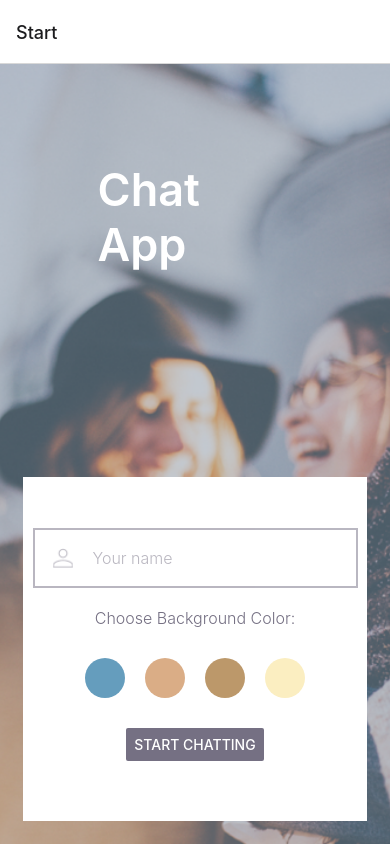
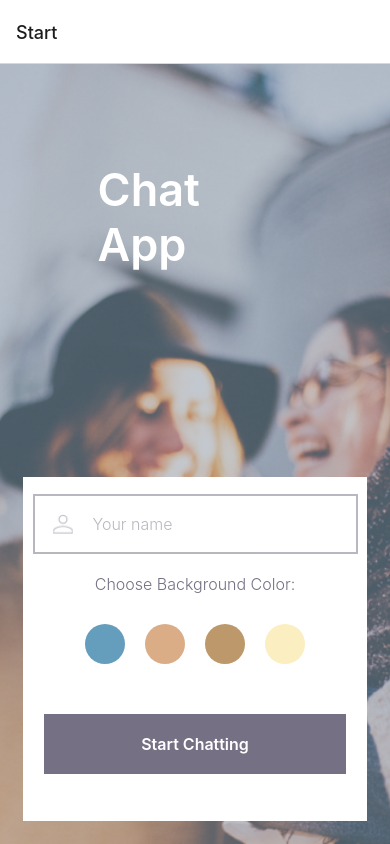
Before and after one commit to drewschmidt145/Chat-App, a React Native app: screen / in a window 390 px wide. Built offline with nearby package versions, Linux system fonts and the light colour scheme.

Commit message:
Added Chat functionality

```diff
--- a/components/Chat.js
+++ b/components/Chat.js
@@ -1,17 +1,63 @@
 import { useEffect, useState } from 'react';
-import { StyleSheet, View, Text } from 'react-native';
+import { StyleSheet, View, Text, Platform, KeyboardAvoidingView } from 'react-native';
+import { GiftedChat, Bubble } from 'react-native-gifted-chat';
 
 const Chat = ({ route, navigation }) => {
+    const [ messages, setMessages ] = useState([])
+    const { name, background } = route.params;
+    const onSend = (newMessages) => {
+        setMessages(previousMessages => GiftedChat.append(previousMessages, newMessages))
+    }
 
-    const { name, background } = route.params;
+    useEffect(() => {
+        setMessages([
+          {
+            _id: 1,
+            text: "Hello, Welcome to the Chat Room!",
+            createdAt: new Date(),
+            user: {
+              _id: 2,
+              name: "React Native",
+              avatar: "https://picsum.photos/140/140",
+            },
+          },
+          {
+            _id: 2,
+            text: 'This is a system message',
+            createdAt: new Date(),
+            system: true,
+          },
+        ]);
+    }, []);
 
     useEffect(() => {
         navigation.setOptions({ title: name });
     }, []);
 
+    const renderBubble = (props) => {
+        return <Bubble {...props}
+          wrapperStyle={{
+            left: {
+              backgroundColor: 'white',
+            },
+            right: {
+              backgroundColor: 'green',
+            }
+          }}
+
+        />;
+      }
+
     return (
         <View style={[styles.container, {backgroundColor: background}]}>
-            <Text style={[styles.text]}>Welcome!</Text>
+            <GiftedChat
+                messages={messages}
+                renderBubble={renderBubble}
+                onSend={messages => onSend(messages)}
+                user={{
+                _id: 1
+                }}
+            />
         </View>
     )
 }
@@ -19,8 +65,6 @@ const Chat = ({ route, navigation }) => {
 const styles = StyleSheet.create({
     container: {
         flex: 1,
-        alignItems: 'center',
-        justifyContent: 'center',
     },
 });
 
--- a/components/Start.js
+++ b/components/Start.js
@@ -34,13 +34,16 @@ const Start = ({ navigation }) => {
                     />
                 ))}
             </View>
-            <Button
-              title="Start Chatting"
+            <TouchableOpacity
+              accessible={true}
+              accessibilityLabel="Chat Button"
+              accessibilityHint="Sends you to a chat room to start chatting!"
+              accessibilityRole="button"
               onPress={() => navigation.navigate('Chat',  { name: name ,  background: background } )}
-              style={styles.buttonStartChatting}
-              color="#757083"
-            />
-
+              style={styles.button}
+            >
+                <Text style={styles.buttonText} >Start Chatting</Text>
+            </TouchableOpacity>
           </View>
           {Platform.OS === "ios"?
             (<KeyboardAvoidingView behavior="padding" />): null}
@@ -120,16 +123,18 @@ const styles = StyleSheet.create({
         borderRadius: 20,
         margin: 10,
     },
-    buttonStartChatting: {
+    button: {
+        width: '88%',
+        margin: 20,
+        padding: 20,
+        alignItems: 'center',
         backgroundColor: '#757083',
-        borderRadius: 8,
-        paddingVertical: 10,
-        paddingHorizontal: 20,
-        marginTop: 10,
+      },
+    buttonText: {
+        fontSize: 16,
+        fontWeight: '600',
+        color: '#FFFFFF',
     },
-    button: {
-        backgroundColor: '#090C08'
-    }
 });
 
 export default Start;
--- a/package.json
+++ b/package.json
@@ -15,8 +15,9 @@
     "expo-status-bar": "~1.11.1",
     "react": "18.2.0",
     "react-native": "0.73.4",
-    "react-native-screens": "~3.29.0",
-    "react-native-safe-area-context": "4.8.2"
+    "react-native-gifted-chat": "^2.4.0",
+    "react-native-safe-area-context": "4.8.2",
+    "react-native-screens": "~3.29.0"
   },
   "devDependencies": {
     "@babel/core": "^7.20.0"
```
Also changed, not shown: 1 other file (tests, documents, lock files or other folders).
